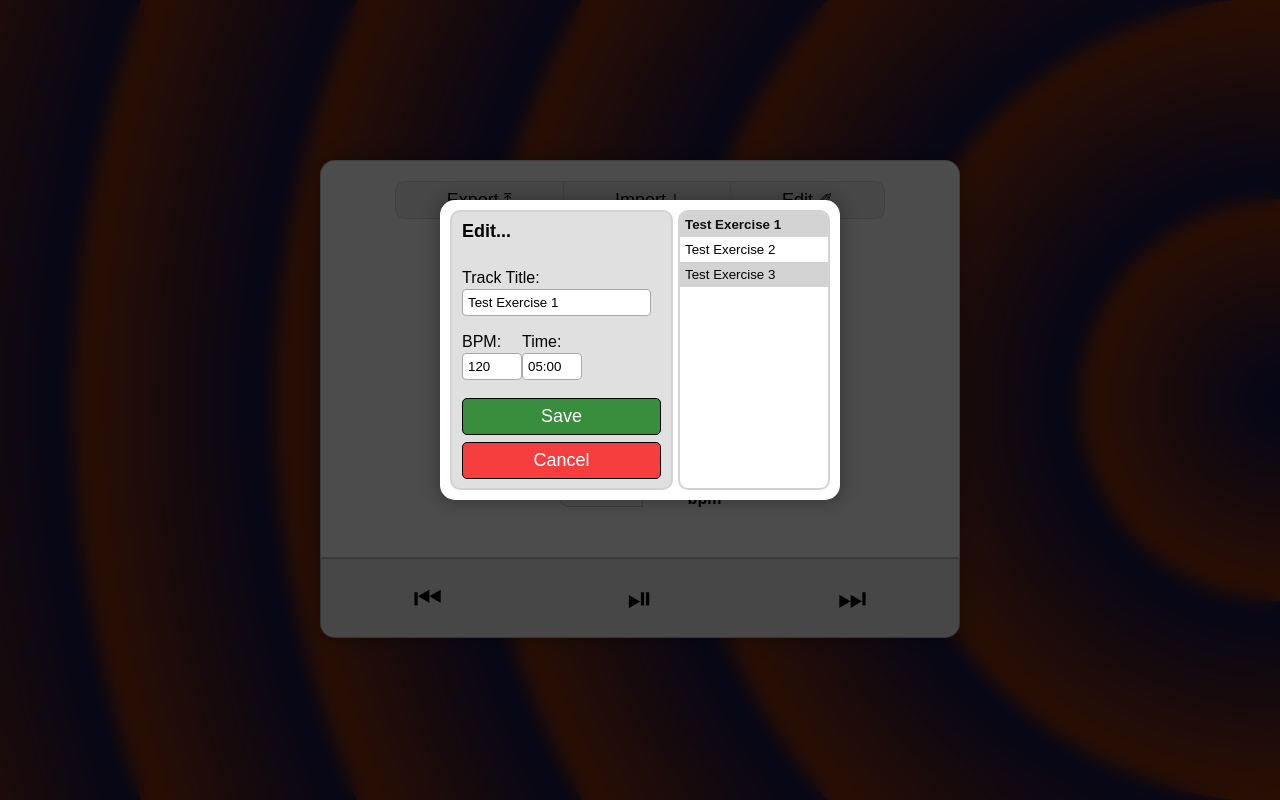
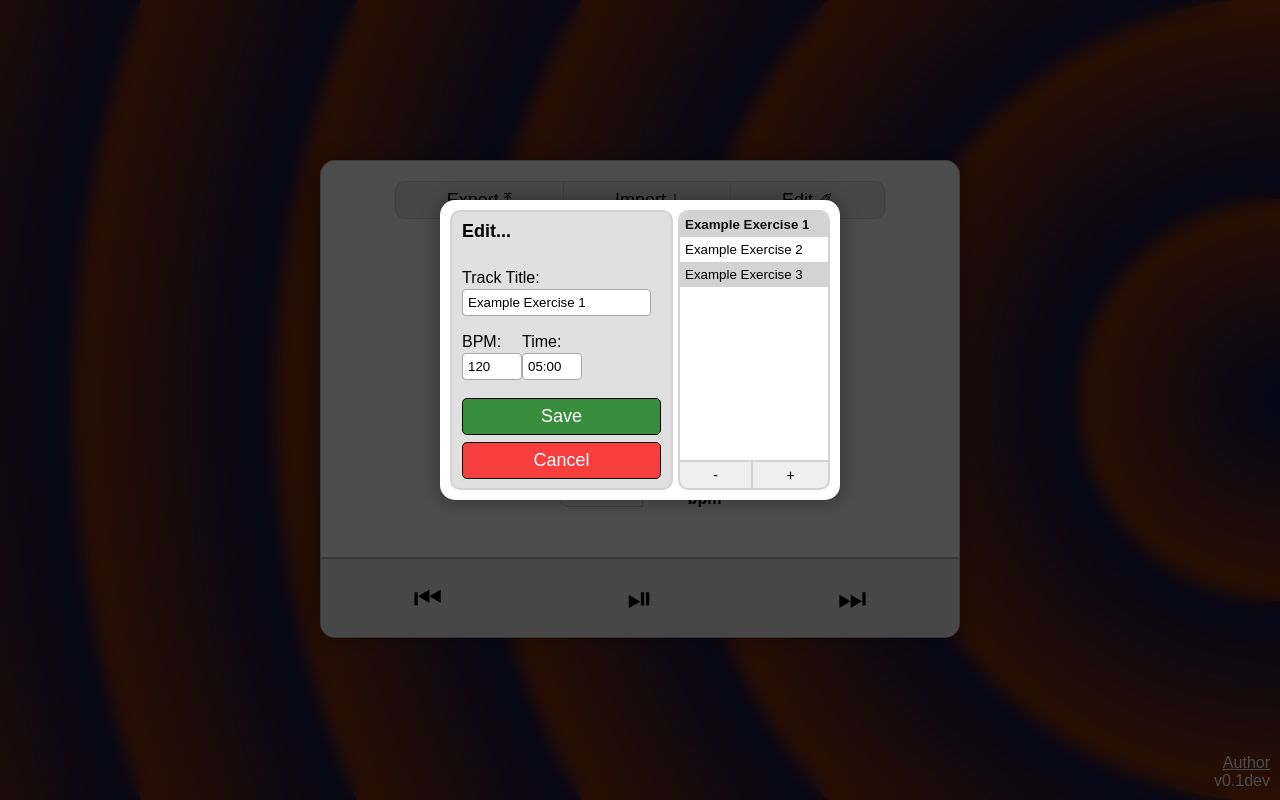
Before and after one commit to hacx8801/practicemanager, a website: page index.html in a window 1280 px wide. Both pictures are taken after a click on the button "Edit ✐". Drawn offline with Linux system fonts and the light colour scheme.

Commit message:
local side mostly working now

```diff
--- a/index.html
+++ b/index.html
@@ -8,6 +8,10 @@
 </head>
 <body>
     <main>
+        <span class="version-str">
+            <a target="_blank" href="https://github.com/hacx8801">Author</a>
+            <p>v0.1dev</p>
+        </span>
         <div class="edit-container">
             <div class="edit-dialog">
                 <div class="edit-details">
@@ -31,8 +35,14 @@
                     <button id="edit-close">Cancel</button>
 
                 </div>
-                <select class="edit-list" multiple>
-                </select>
+                <div class="edit-sidepane">
+                    <select class="edit-list" multiple>
+                    </select>
+                    <span class="button-group">
+                        <button class="list-btn" id="list-remove-btn">-</button>
+                        <button class="list-btn" id="list-add-btn">+</button>
+                    </span>
+                </div>
             </div>
         </div>
         <div class="shadow-container">
--- a/script.js
+++ b/script.js
@@ -1,23 +1,25 @@
 "use strict";
 
-// TODO: WE NEED ID NUMBERS FOR EDITING TO WORK RIGHT
 let exerciseArray = [
     {
-        title: "Test Exercise 1",
+        title: "Example Exercise 1",
         time: 300,
         bpm: 120
     },
     {
-        title: "Test Exercise 2",
+        title: "Example Exercise 2",
         time: 600,
         bpm: 140
     },
     {
-        title: "Test Exercise 3",
+        title: "Example Exercise 3",
         time: 800,
         bpm: 60
     }
 ];
+// TODO: we need id numbers for editing robustness
+
+
 
 // handle exporting the exercise list to JSON
 function download(text, name, type) {
@@ -115,6 +117,47 @@ editExercisesBtn.addEventListener("click", () => {
     setEditMenuListeners(exercisesBuffer);
 
 });
+
+// get the add and remove buttons from the exercise edit list
+const listAddBtn = document.getElementById("list-add-btn");
+const listRemoveBtn = document.getElementById("list-remove-btn");
+
+// now set the list button click events
+listAddBtn.addEventListener("click", () => {
+    console.log("click add button");
+    appendNewExercise(exercisesBuffer);
+    setEditMenuListeners(exercisesBuffer);
+});
+
+listRemoveBtn.addEventListener("click", () => {
+    console.log("click remove button");
+    console.log("selected exercise for removal is "+editList.value);
+    let index = -1;
+
+    for (let i = 0; i  < exercisesBuffer.length; i++) {
+        const exercise = exercisesBuffer[i];
+        if (exercise.title === editList.value) {
+           index = i;
+        }
+    }
+
+    if (index >= 0) {
+        exercisesBuffer.splice(index, 1);
+    }
+    populateEditMenu(exercisesBuffer);
+    setEditMenuListeners(exercisesBuffer);
+});
+
+function appendNewExercise(list) {
+    if (!appendNewExercise.num) {
+        appendNewExercise.num = 1;
+    }
+    else {
+        appendNewExercise.num++;
+    }
+    list.push({title: `New Exercise ${appendNewExercise.num}`, time: 300, bpm: 60});
+    populateEditMenu(list);
+}
 
 
 // get save button and assign callback
@@ -222,7 +265,9 @@ function populateEditMenu(exercises) {
     // get the object for the current exercise
     // we are showing on the main interface
     const details = exercises.find((exercise) => exercise.title === exerciseTitle.textContent);
-    setEditDetails(details);
+    if (details) {
+        setEditDetails(details);
+    }
 
 }
 
--- a/styles.css
+++ b/styles.css
@@ -15,6 +15,20 @@
     --color5: #8ac4ff;
     --accent: #388e3c;
     --accent-hover: #235825;
+}
+
+.version-str {
+    padding: 10px;
+    position: absolute;
+    bottom: 0;
+    right: 0;
+    text-align: right;
+}
+
+.version-str > * {
+    display: block;
+    color: white;
+    font-size: 16px;
 }
 
 #exercise-title {
@@ -41,6 +55,39 @@
 
 .files-container #import {
     display: none;
+}
+
+.edit-sidepane {
+    display: flex;
+    flex-direction: column;
+    flex-wrap: wrap;
+    min-width: 40%;
+}
+
+.button-group {
+    flex-grow: none;
+    display: flex;
+    flex-wrap: none;
+    flex-grow: none;
+}
+
+.list-btn {
+    flex-grow: 1;
+    outline: none;
+    border: 2px solid lightgray;
+    cursor: pointer;
+    font-size: 14px;
+    padding: 5px 0;
+}
+
+.list-btn#list-add-btn {
+    border-radius: 0 0 10px 0;
+    border-left: 1px solid lightgray;
+}
+
+.list-btn#list-remove-btn {
+    border-radius: 0 0 0 10px;
+    border-right: 1px solid lightgray;
 }
 
 
@@ -70,6 +117,14 @@
     cursor: pointer;
     margin: 0;
     padding: 7px;
+}
+
+#edit-close:hover {
+    background-color: #940606;
+}
+
+#edit-save:hover {
+    background-color: var(--accent-hover);
 }
 
 #edit-save {
@@ -152,16 +207,22 @@
 
 .edit-list {
     border: 2px solid lightgray;
+    border-bottom: none;
     background: white;
-    border-radius: 10px;
     display: flex;
     flex-wrap: wrap;
-    min-width: 40%;
+    overflow-y: auto;
+    max-width: 100%;
+    flex-grow: 1;
+    border-radius: 10px 10px 0 0;
+    outline: none;
+    overflow: hidden;
 }
 
 .edit-list > option {
     background-color: white;
     padding: 5px;
+    cursor: pointer;
 }
 
 .edit-list > option:nth-of-type(odd) {
@@ -298,6 +359,16 @@
     height: 100%;
     font-size: 2rem;
     cursor: pointer;
+    transition: all 0.2s ease;
+}
+
+button {
+    transition: all 0.2s ease;
+}
+
+
+button:hover {
+    background-color: lightgray;
 }
 
 .timer-btn {
@@ -351,7 +422,7 @@
     margin: 0 auto;
     width: 50%;
     border-radius: 15px;
-    min-width: 400px;
+    min-width: 500px;
     max-width: 800px;
 }
 
```
Also changed, not shown: preview.jpg (added), 1 other file.
